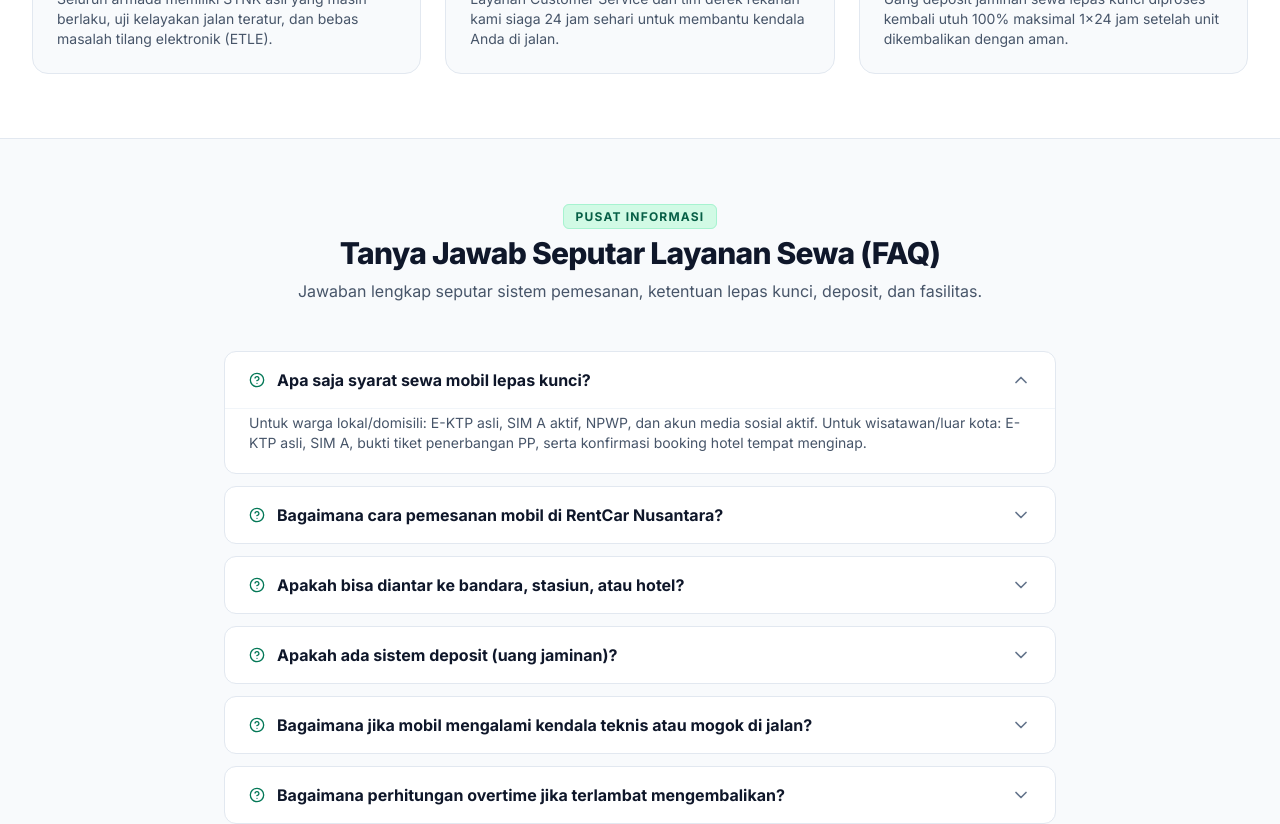
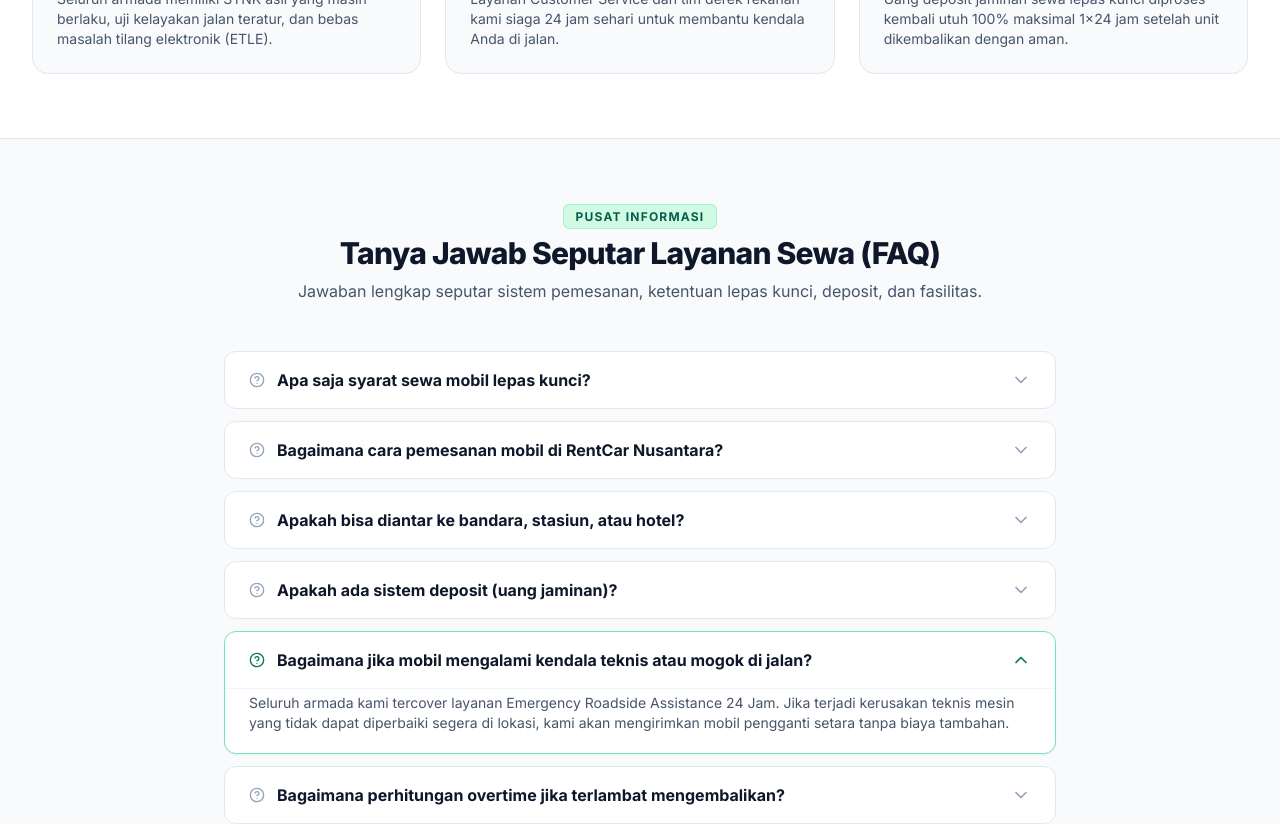
Before and after one commit to lindoalvindro-spec/nararentcar, a React (Vite) app: page / in a window 1280 px wide. Shown: the part 4680-5504 px from the top of the page. Built offline with nearby package versions, Linux system fonts and the light colour scheme.

Commit message:
feat(faq): add smooth GSAP accordion expand/collapse and stagger entrance animations

```diff
--- a/src/components/FAQ.tsx
+++ b/src/components/FAQ.tsx
@@ -1,21 +1,148 @@
-import React, { useState } from 'react';
+import React, { useState, useRef, useEffect } from 'react';
 import { ChevronDown, HelpCircle, MessageSquare } from 'lucide-react';
+import gsap from 'gsap';
+import { useGSAP } from '@gsap/react';
 import { FAQS_DATA } from '../data/faqs';
+import { FAQItem } from '../types/rental';
 import { buildWhatsAppSupportUrl } from '../utils/whatsapp';
 
+gsap.registerPlugin(useGSAP);
+
+interface FAQAccordionItemProps {
+  faq: FAQItem;
+  isOpen: boolean;
+  onToggle: () => void;
+}
+
+const FAQAccordionItem: React.FC<FAQAccordionItemProps> = ({ faq, isOpen, onToggle }) => {
+  const contentRef = useRef<HTMLDivElement>(null);
+  const isFirstRender = useRef(true);
+
+  useEffect(() => {
+    if (isFirstRender.current) {
+      isFirstRender.current = false;
+      return;
+    }
+
+    const element = contentRef.current;
+    if (!element) return;
+
+    if (isOpen) {
+      gsap.fromTo(
+        element,
+        { height: 0, opacity: 0 },
+        {
+          height: element.scrollHeight,
+          opacity: 1,
+          duration: 0.35,
+          ease: 'power2.out',
+          onComplete: () => {
+            element.style.height = 'auto';
+          },
+        }
+      );
+    } else {
+      element.style.height = `${element.scrollHeight}px`;
+      // force repaint
+      void element.offsetHeight;
+      gsap.to(element, {
+        height: 0,
+        opacity: 0,
+        duration: 0.25,
+        ease: 'power2.inOut',
+      });
+    }
+  }, [isOpen]);
+
+  return (
+    <div
+      className={`faq-item rounded-xl border transition-all duration-200 overflow-hidden ${
+        isOpen
+          ? 'bg-white border-emerald-300 shadow-sm'
+          : 'bg-white border-slate-200 hover:border-slate-300'
+      }`}
+    >
+      <button
+        type="button"
+        onClick={onToggle}
+        className="w-full px-6 py-4 text-left flex items-center justify-between gap-4 focus:outline-none focus:ring-2 focus:ring-emerald-600 focus:ring-inset"
+        aria-expanded={isOpen}
+        aria-controls={`faq-answer-${faq.id}`}
+      >
+        <span className="text-sm sm:text-base font-bold text-slate-900 flex items-center gap-3">
+          <HelpCircle
+            className={`w-4 h-4 flex-shrink-0 transition-colors ${
+              isOpen ? 'text-emerald-700' : 'text-slate-400'
+            }`}
+          />
+          <span>{faq.question}</span>
+        </span>
+        <ChevronDown
+          className={`w-5 h-5 flex-shrink-0 transition-transform duration-300 ${
+            isOpen ? 'transform rotate-180 text-emerald-700' : 'text-slate-400'
+          }`}
+        />
+      </button>
+
+      <div
+        ref={contentRef}
+        id={`faq-answer-${faq.id}`}
+        style={{
+          height: isOpen ? 'auto' : 0,
+          opacity: isOpen ? 1 : 0,
+        }}
+        className="overflow-hidden"
+      >
+        <div className="px-6 pb-5 pt-1 text-xs sm:text-sm text-slate-600 leading-relaxed border-t border-slate-100">
+          {faq.answer}
+        </div>
+      </div>
+    </div>
+  );
+};
+
 export const FAQ: React.FC = () => {
-  const [openId, setOpenId] = useState<string | null>('faq-1');
+  const [openId, setOpenId] = useState<string | null>('faq-5');
+  const sectionRef = useRef<HTMLElement>(null);
+
+  useGSAP(
+    () => {
+      gsap.fromTo(
+        '.faq-header',
+        { opacity: 0, y: 15 },
+        { opacity: 1, y: 0, duration: 0.45, ease: 'power2.out' }
+      );
+      gsap.fromTo(
+        '.faq-item',
+        { opacity: 0, y: 18 },
+        {
+          opacity: 1,
+          y: 0,
+          stagger: 0.06,
+          duration: 0.4,
+          ease: 'power2.out',
+          delay: 0.1,
+        }
+      );
+      gsap.fromTo(
+        '.faq-cta-box',
+        { opacity: 0, y: 15 },
+        { opacity: 1, y: 0, duration: 0.4, ease: 'power2.out', delay: 0.25 }
+      );
+    },
+    { scope: sectionRef }
+  );
 
   const toggleFAQ = (id: string) => {
     setOpenId(openId === id ? null : id);
   };
 
   return (
-    <section id="faq" className="py-16 bg-slate-50">
+    <section ref={sectionRef} id="faq" className="py-16 bg-slate-50 overflow-hidden">
       <div className="max-w-4xl mx-auto px-4 sm:px-6 lg:px-8">
 
         {/* Header */}
-        <div className="text-center mb-12 space-y-2">
+        <div className="faq-header text-center mb-12 space-y-2">
           <span className="text-xs font-bold uppercase tracking-widest text-emerald-800 bg-emerald-100 px-3 py-1 rounded-md border border-emerald-200">
             Pusat Informasi
           </span>
@@ -27,48 +154,20 @@ export const FAQ: React.FC = () => {
           </p>
         </div>
 
-        {/* Accordion list */}
+        {/* Accordion list with smooth GSAP transition */}
         <div className="space-y-3">
-          {FAQS_DATA.map((faq) => {
-            const isOpen = openId === faq.id;
-            return (
-              <div
-                key={faq.id}
-                className="rounded-xl border border-slate-200 bg-white overflow-hidden transition-colors"
-              >
-                <button
-                  type="button"
-                  onClick={() => toggleFAQ(faq.id)}
-                  className="w-full px-6 py-4 text-left flex items-center justify-between gap-4 focus:outline-none focus:ring-2 focus:ring-emerald-600"
-                  aria-expanded={isOpen}
-                  aria-controls={`faq-answer-${faq.id}`}
-                >
-                  <span className="text-sm sm:text-base font-bold text-slate-900 flex items-center gap-3">
-                    <HelpCircle className="w-4 h-4 text-emerald-700 flex-shrink-0" />
-                    <span>{faq.question}</span>
-                  </span>
-                  <ChevronDown
-                    className={`w-5 h-5 text-slate-500 transition-transform duration-200 flex-shrink-0 ${
-                      isOpen ? 'transform rotate-180 text-emerald-700' : ''
-                    }`}
-                  />
-                </button>
-
-                {isOpen && (
-                  <div
-                    id={`faq-answer-${faq.id}`}
-                    className="px-6 pb-5 pt-1 text-xs sm:text-sm text-slate-600 leading-relaxed border-t border-slate-100"
-                  >
-                    {faq.answer}
-                  </div>
-                )}
-              </div>
-            );
-          })}
+          {FAQS_DATA.map((faq) => (
+            <FAQAccordionItem
+              key={faq.id}
+              faq={faq}
+              isOpen={openId === faq.id}
+              onToggle={() => toggleFAQ(faq.id)}
+            />
+          ))}
         </div>
 
         {/* Contact Support CTA Box */}
-        <div className="mt-10 rounded-2xl bg-white border border-slate-200 p-6 flex flex-col sm:flex-row items-center justify-between gap-4 shadow-sm text-center sm:text-left">
+        <div className="faq-cta-box mt-10 rounded-2xl bg-white border border-slate-200 p-6 flex flex-col sm:flex-row items-center justify-between gap-4 shadow-sm text-center sm:text-left">
           <div>
             <h3 className="text-sm font-bold text-slate-900">Pertanyaan Anda Belum Terjawab?</h3>
             <p className="text-xs text-slate-600 mt-1">Tim Customer Service kami siap melayani dan menjawab pertanyaan Anda via WhatsApp.</p>
```
